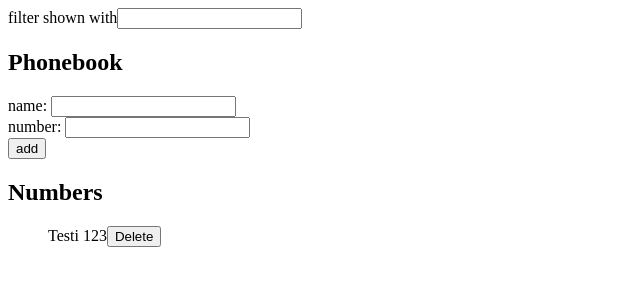
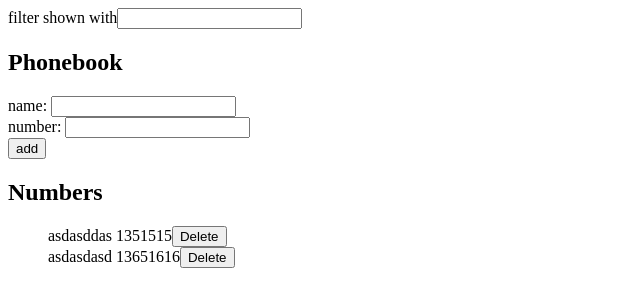
Before and after one commit to JRamone/FS2022, a React (Create React App) app in the folder osa2/puhelinluettelo/: page / in a window 1280 px wide. Shown: the top 306 px of the page, without its empty margins (0-640 px from the left). Built offline with nearby package versions, Linux system fonts and the light colour scheme; data requests are answered from the project's data file.

Commit message:
lisää confirm 2.17

```diff
--- a/osa2/puhelinluettelo/db.json
+++ b/osa2/puhelinluettelo/db.json
@@ -1,9 +1,14 @@
 {
   "persons": [
     {
-      "name": "Testi",
-      "number": 123,
-      "id": 5
+      "name": "asdasddas",
+      "number": "1351515",
+      "id": 1
+    },
+    {
+      "name": "asdasdasd",
+      "number": "13651616",
+      "id": 2
     }
   ]
 }
--- a/osa2/puhelinluettelo/src/App.js
+++ b/osa2/puhelinluettelo/src/App.js
@@ -27,8 +27,7 @@ const PersonForm = ({persons,setPersons,newName, newNumber,setNewName,setNewNumb
 
     personService
       .addNumber(personObject)
-      .then(r => console.log(r))
-    setPersons(persons.concat(personObject))
+      .then(r => setPersons(persons.concat(r)))
     setNewName('')
     setNewNumber('')
   }
@@ -52,13 +51,17 @@ const PersonForm = ({persons,setPersons,newName, newNumber,setNewName,setNewNumb
 const Persons = ({persons,setPersons,filter}) => {
 
   const handleDelete = (e) => {
+    console.log(e.target.value)
+    const sure = window.confirm(`Are you sure?`)
+    if (sure){
+      personService
+        .deleteNumber(e.target.value)
+        .then(console.log(`id ${e.target.value} successfully deleted`))
+      personService
+        .getAll()
+        .then(updatedPersons => setPersons(updatedPersons))
+    }
 
-    personService
-      .deleteNumber(e.target.value)
-      .then(console.log(`id ${e.target.value} successfully deleted`))
-    personService
-      .getAll()
-      .then(updatedPersons => setPersons(updatedPersons))
 
   }
 
```
